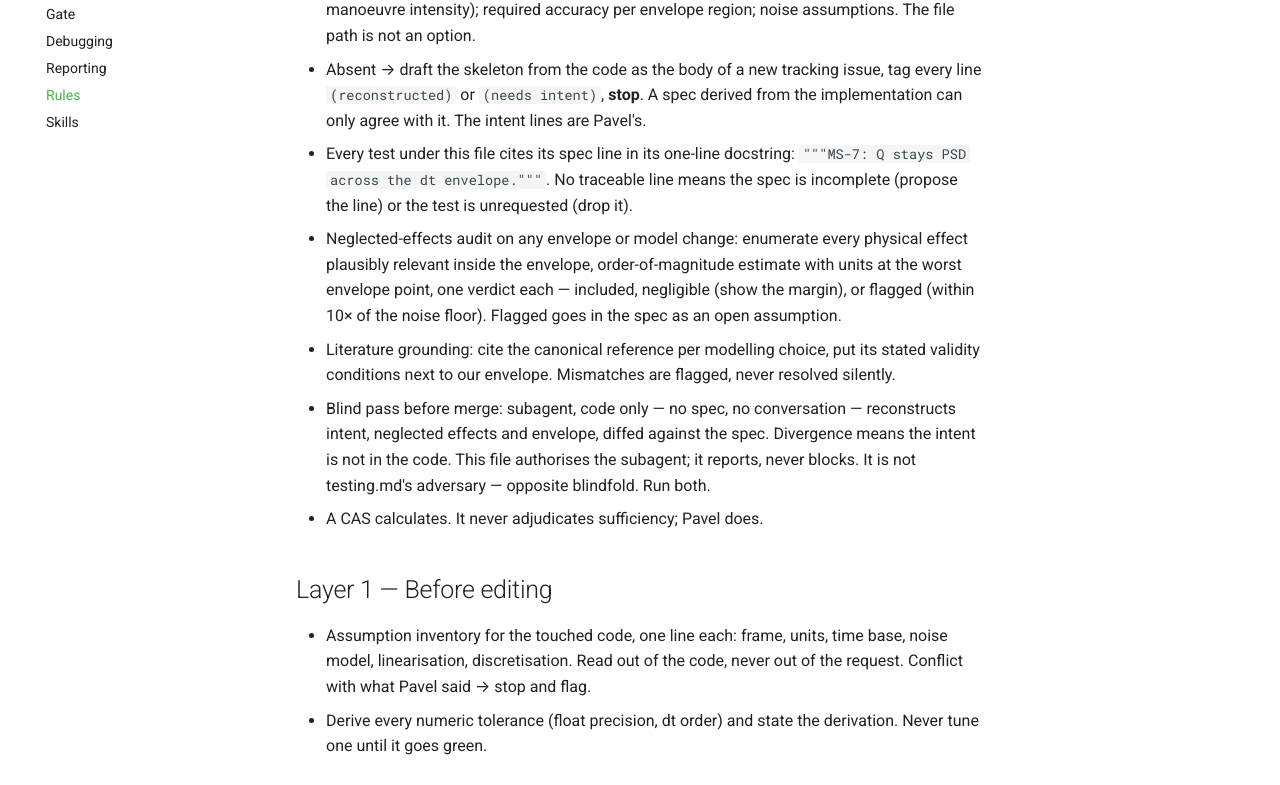
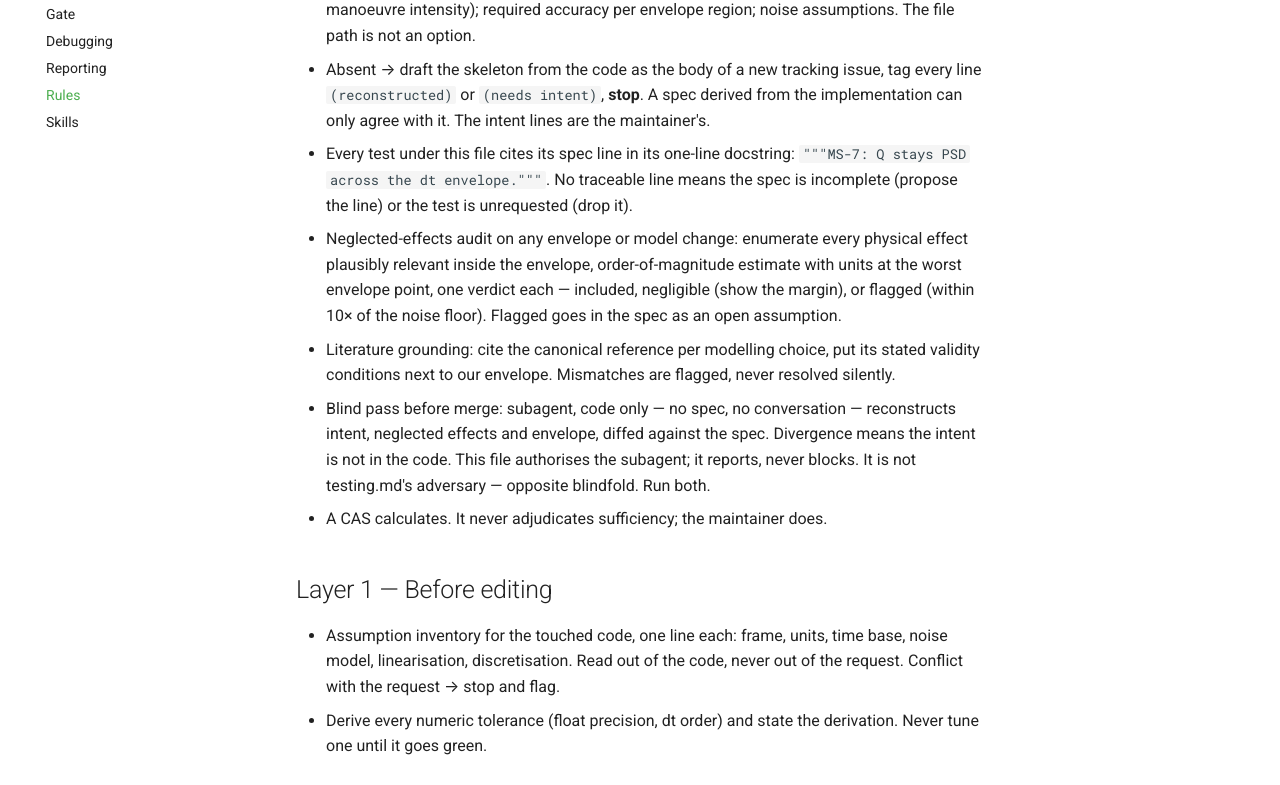
Before and after one commit to PavelGuzenfeld/agent-sdlc, an MkDocs documentation site: the page built from docs/rules.md, in a window 1280 px wide and 1400 px high, scrolled down 2158 px. Shown: the part 175-960 px from the top of the window. Built offline with MkDocs 1.6.1 and Material for MkDocs 9.7.7, drawn with Linux system fonts in a browser that asks for light colours; comment, search, counter and statistics services are not loaded; some of the changed text lies outside the part shown.

Commit message:
Rewrite rules/*.md in role terms (#84)
Drop named-person references and private tracker links, and turn
per-owner phrasing ("repos I own") into per-repo phrasing, so the
same rule bytes hold for any repo that syncs them. Every upstream
carve-out stays explicit and verbatim. Regenerate AGENTS.md.

```diff
--- a/rules/model-vv.md
+++ b/rules/model-vv.md
@@ -15,7 +15,7 @@ magnitude work runs in a container, never in-head. Commit the script.
   The file path is not an option.
 - Absent → draft the skeleton from the code as the body of a new tracking issue, tag every
   line `(reconstructed)` or `(needs intent)`, **stop**. A spec derived from the implementation
-  can only agree with it. The intent lines are Pavel's.
+  can only agree with it. The intent lines are the maintainer's.
 - Every test under this file cites its spec line in its one-line docstring: `"""MS-7: Q stays
   PSD across the dt envelope."""`. No traceable line means the spec is incomplete (propose the
   line) or the test is unrequested (drop it).
@@ -29,12 +29,12 @@ magnitude work runs in a container, never in-head. Commit the script.
   intent, neglected effects and envelope, diffed against the spec. Divergence means the intent
   is not in the code. This file authorises the subagent; it reports, never blocks. It is not
   testing.md's adversary — opposite blindfold. Run both.
-- A CAS calculates. It never adjudicates sufficiency; Pavel does.
+- A CAS calculates. It never adjudicates sufficiency; the maintainer does.
 
 ## Layer 1 — Before editing
 - Assumption inventory for the touched code, one line each: frame, units, time base, noise
   model, linearisation, discretisation. Read out of the code, never out of the request.
-  Conflict with what Pavel said → stop and flag.
+  Conflict with the request → stop and flag.
 - Derive every numeric tolerance (float precision, dt order) and state the derivation. Never
   tune one until it goes green.
 
```
Also changed, not shown: other parts of rules/model-vv.md (+1 -1 lines), AGENTS.md (+9 -14 lines), rules/code-clarity.md (+2 -2 lines), rules/testing.md (+0 -2 lines), rules/tickets.md (+3 -6 lines).
